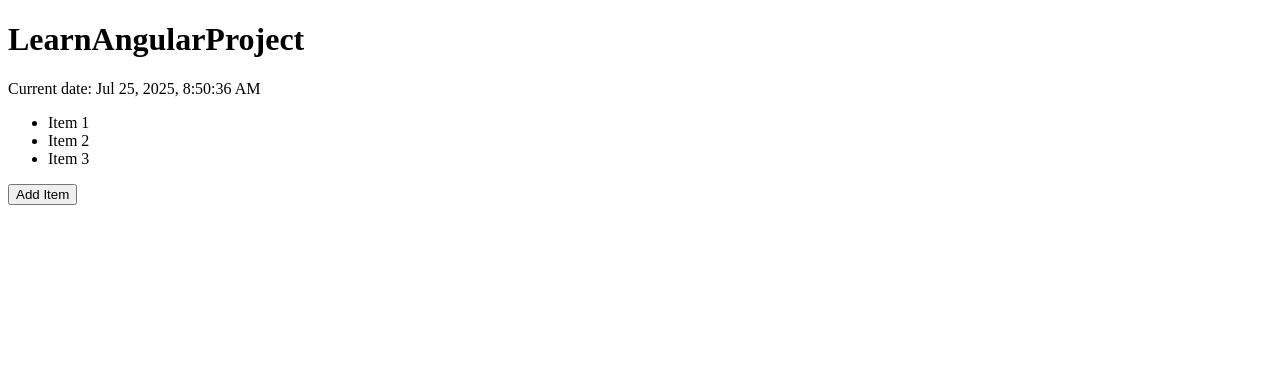
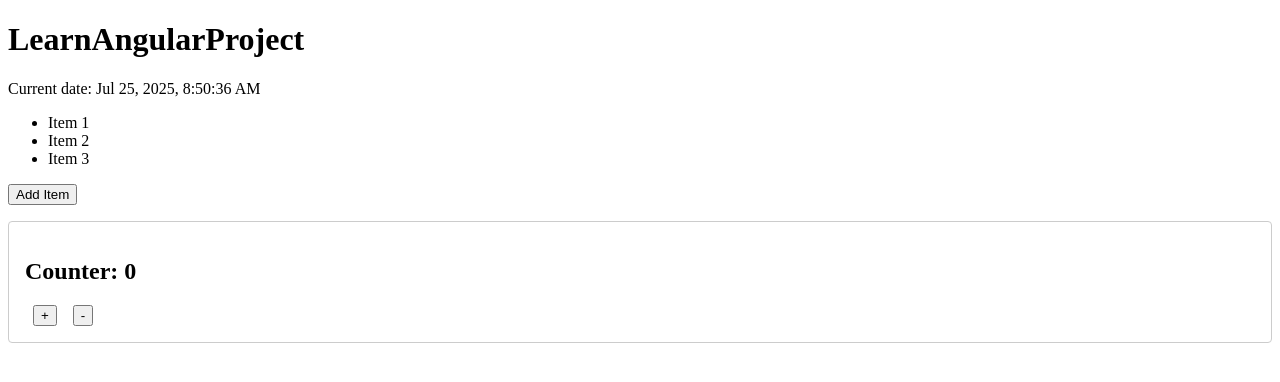
Before and after one commit to csokmen/learn-angular, an Angular app in the folder LearnAngularProject/: page / in a window 1280 px wide. Shown: the top 382 px of the page. Built offline with nearby package versions, Linux system fonts and the light colour scheme.

Commit message:
Create a New Component

```diff
--- a/LearnAngularProject/src/app/app.component.html
+++ b/LearnAngularProject/src/app/app.component.html
@@ -8,3 +8,7 @@
 
   <button (click)="addItem()">Add Item</button>
 </div>
+
+<div class="container">
+  <app-counter></app-counter>
+</div>
--- a/LearnAngularProject/src/app/app.module.ts
+++ b/LearnAngularProject/src/app/app.module.ts
@@ -3,10 +3,12 @@ import { BrowserModule } from '@angular/platform-browser';
 
 import { AppRoutingModule } from './app-routing.module';
 import { AppComponent } from './app.component';
+import { CounterComponent } from './components/counter/counter.component';
 
 @NgModule({
   declarations: [
-    AppComponent
+    AppComponent,
+    CounterComponent
   ],
   imports: [
     BrowserModule,
--- /dev/null
+++ b/LearnAngularProject/src/app/components/counter/counter.component.css
@@ -0,0 +1,10 @@
+.counter {
+  padding: 1rem;
+  margin: 1rem 0;
+  border: 1px solid #ccc;
+  border-radius: 4px;
+}
+
+button {
+  margin: 0 0.5rem;
+}
--- /dev/null
+++ b/LearnAngularProject/src/app/components/counter/counter.component.html
@@ -0,0 +1,5 @@
+<div class="counter">
+  <h2>Counter: {{ count }}</h2>
+  <button (click)="increment()">+</button>
+  <button (click)="decrement()">-</button>
+</div>
--- /dev/null
+++ b/LearnAngularProject/src/app/components/counter/counter.component.ts
@@ -0,0 +1,21 @@
+import { Component } from '@angular/core';
+
+@Component({
+  selector: 'app-counter',
+  standalone: false,
+  templateUrl: './counter.component.html',
+  styleUrl: './counter.component.css'
+})
+export class CounterComponent {
+  count = 0;
+
+  increment() {
+    this.count++;
+  }
+
+  decrement() {
+    if (this.count > 0) {
+      this.count--;
+    }
+  }
+}
```
Also changed, not shown: LearnAngularProject/CLI.txt (added), 2 other files (tests, documents, lock files or other folders).
